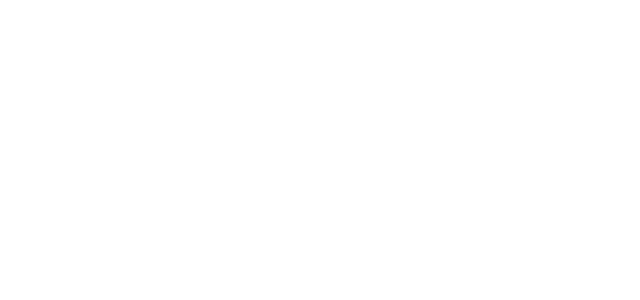
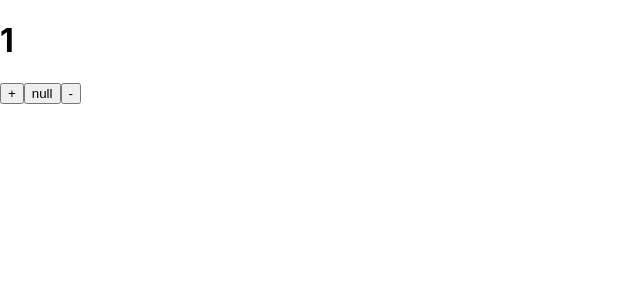
Before and after one commit to mayakovslky/filter-training, a React (Create React App) app: page / in a window 1280 px wide. Shown: the top 300 px of the page, without its empty margins (0-640 px from the left). Built offline with nearby package versions, Linux system fonts and the light colour scheme.

Commit message:
05. useState and buttons training

```diff
--- a/src/App.tsx
+++ b/src/App.tsx
@@ -1,4 +1,4 @@
-import React from 'react';
+import React, {useState} from 'react';
 import './App.css';
 import {NewComponent} from "./components/NewComponent";
 import {Button, Button2} from "./components/Button";
@@ -18,13 +18,11 @@ function App() {
     //     {id: 10, name: "Charles", age: 98},
     //     {id: 11, name: "Christopher", age: 100},
     // ]
-
     // const topCars = [
     //     {manufacturer: "BMW", model: 'm5cs'},
     //     {manufacturer: "Mercedes", model: 'e63s'},
     //     {manufacturer: "Audi", model: 'rs6'}
     // ]
-
     // const myFirstSubscriber = (event: MouseEvent<HTMLButtonElement, MouseEvent>) => {
     //     console.log('im vasya')
     // }
@@ -32,40 +30,55 @@ function App() {
     // const mySecondSubscriber = () => {
     //     console.log('im ivan')
     // }
-
     // const onClickHandler = (name: string) => {
     //         console.log(name)
     // }
-
     // const foo1 = () => {
     //     console.log(100200)
     // }
     // const foo2 = (n: number) => {
     //     console.log(n);
     // }
+    // const Button1Foo = (subscriber: string) => {
+    //     console.log(subscriber)
+    // }
+    //
+    // const Button2Foo = (subscriber: string) => {
+    //     console.log(subscriber)
+    //
+    // }
+    //
+    // const Button3Foo = () => {
+    //     console.log('im stupid button')
+    //
+    // }
+    //
+    // const Button4Foo = (d: string) => {
+    //     console.log(d)
+    // }
 
-    const Button1Foo = (subscriber: string) => {
-        console.log(subscriber)
+    // let a = 1;
+    let[a, setA] = useState(1)
+
+    const onClickHandler = () => {
+        setA(++a)
     }
 
-    const Button2Foo = (subscriber: string) => {
-        console.log(subscriber)
-
+    const onClickHandler2 = () => {
+        setA(a = 0)
     }
 
-    const Button3Foo = () => {
-        console.log('im stupid button')
-
+    const onClickHandler3 = () => {
+        setA(--a)
     }
 
-    const Button4Foo = (d: string) => {
-        console.log(d)
-    }
 
     return (
         <div>
+            <>
                 {/*<NewComponent students={students} topCars={topCars} />*/}
-
+            </>
+            <>
                 {/*<Button name={'MyYoutubeChannel-1'} callBack={() => Button1Foo('im vasya')}/>*/}
                 {/*<Button name={'MyYoutubeChannel-2'} callBack={() => Button2Foo('im vanya')}/>*/}
                 {/*<Button name={'stupidBUTTON'} callBack={Button3Foo}/>*/}
@@ -77,6 +90,14 @@ function App() {
 
                 {/*<button onClick={foo1}>1</button>*/}
                 {/*<button onClick={(event) =>foo2(100200)}>2</button>*/}
+            </>
+
+            <div>
+                <h1>{a}</h1>
+                <button onClick={onClickHandler}>+</button>
+                <button onClick={onClickHandler2}>null</button>
+                <button onClick={onClickHandler3}>-</button>
+            </div>
 
 
         </div>
```
Lines whose indentation alone changed are shown as unchanged.
